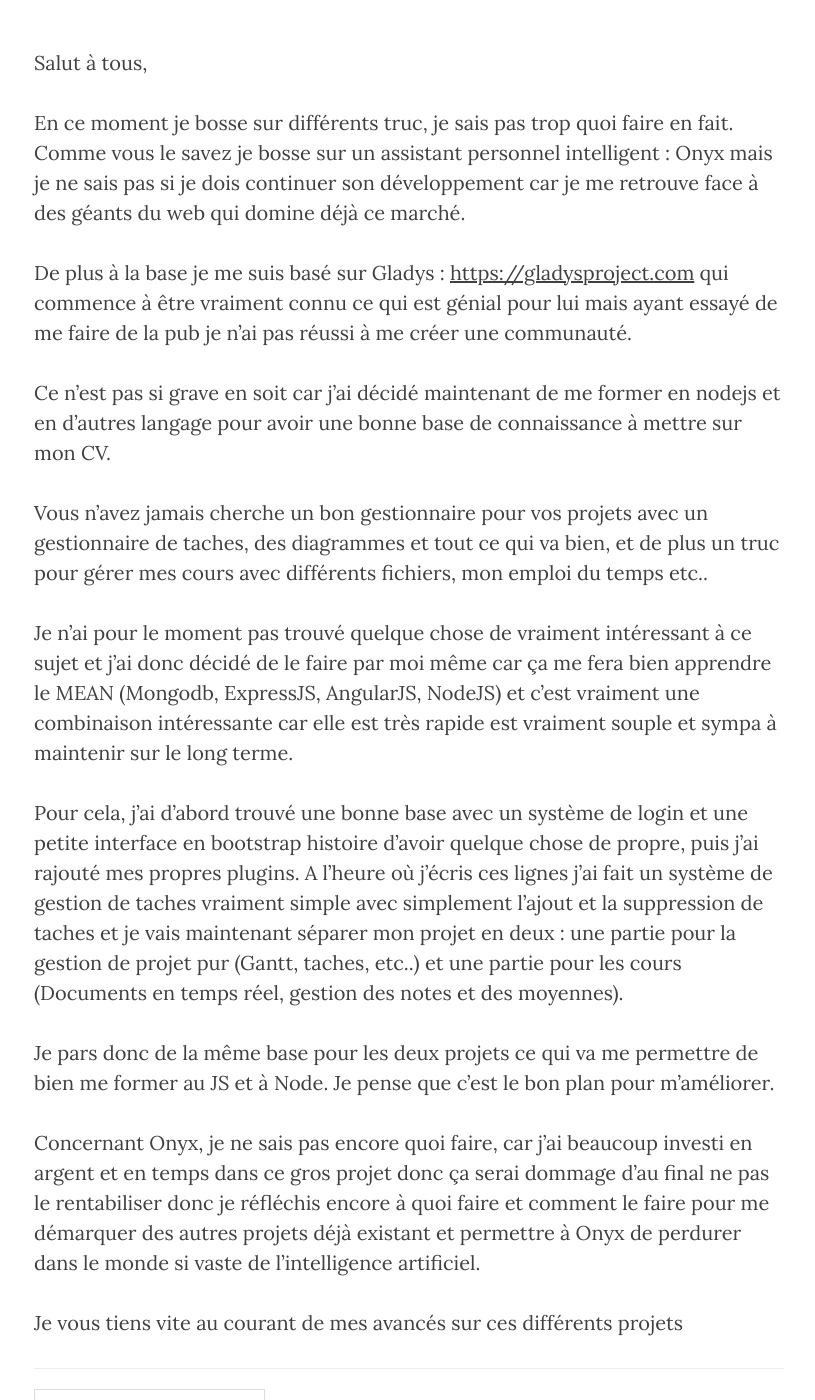
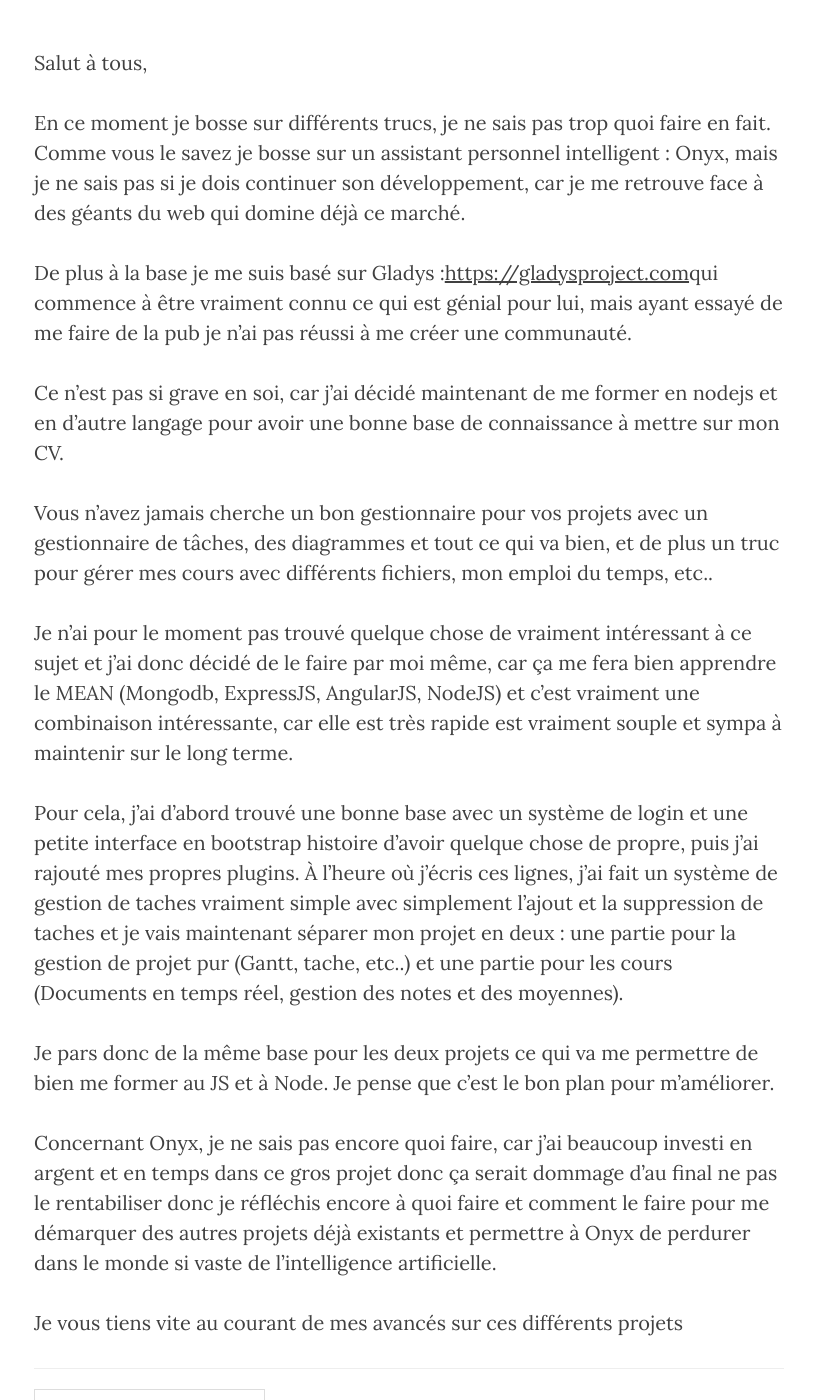
Before and after one commit to Aituglo/aituglo.com, a Jekyll site: the page built from _posts/2017-11-08-mes-différents-projets.md, in a window 1280 px wide and 1400 px high, scrolled down 508 px. Shown: the whole window, without its empty margins (231-1046 px from the left). Built offline with Jekyll 4.4.1, drawn with Linux system fonts in a browser that asks for light colours; nearby versions of some CDN libraries.

Commit message:
Update Articles “2017-11-08-mes-différents-projets”

```diff
--- a/_posts/2017-11-08-mes-différents-projets.md
+++ b/_posts/2017-11-08-mes-différents-projets.md
@@ -8,20 +8,20 @@
 ---
 Salut à tous,
 
-En ce moment je bosse sur différents truc, je sais pas trop quoi faire en fait. Comme vous le savez je bosse sur un assistant personnel intelligent : Onyx mais je ne sais pas si je dois continuer son développement car je me retrouve face à des géants du web qui domine déjà ce marché.
+En ce moment je bosse sur différents trucs, je ne sais pas trop quoi faire en fait. Comme vous le savez je bosse sur un assistant personnel intelligent : Onyx, mais je ne sais pas si je dois continuer son développement, car je me retrouve face à des géants du web qui domine déjà ce marché.
 
-De plus à la base je me suis basé sur Gladys : <https://gladysproject.com> qui commence à être vraiment connu ce qui est génial pour lui mais ayant essayé de me faire de la pub je n'ai pas réussi à me créer une communauté.
+De plus à la base je me suis basé sur Gladys :[https://gladysproject.com](https://gladysproject.com/)qui commence à être vraiment connu ce qui est génial pour lui, mais ayant essayé de me faire de la pub je n’ai pas réussi à me créer une communauté.
 
-Ce n'est pas si grave en soit car j'ai décidé maintenant de me former en nodejs et en d'autres langage pour avoir une bonne base de connaissance à mettre sur mon CV.
+Ce n’est pas si grave en soi, car j’ai décidé maintenant de me former en nodejs et en d’autre langage pour avoir une bonne base de connaissance à mettre sur mon CV.
 
-Vous n'avez jamais cherche un bon gestionnaire pour vos projets avec un gestionnaire de taches, des diagrammes et tout ce qui va bien, et de plus un truc pour gérer mes cours avec différents fichiers, mon emploi du temps etc..
+Vous n’avez jamais cherche un bon gestionnaire pour vos projets avec un gestionnaire de tâches, des diagrammes et tout ce qui va bien, et de plus un truc pour gérer mes cours avec différents fichiers, mon emploi du temps, etc..
 
-Je n'ai pour le moment pas trouvé quelque chose de vraiment intéressant à ce sujet et j'ai donc décidé de le faire par moi même car ça me fera bien apprendre le MEAN (Mongodb, ExpressJS, AngularJS, NodeJS) et c'est vraiment une combinaison intéressante car elle est très rapide est vraiment souple et sympa à maintenir sur le long terme.
+Je n’ai pour le moment pas trouvé quelque chose de vraiment intéressant à ce sujet et j’ai donc décidé de le faire par moi même, car ça me fera bien apprendre le MEAN (Mongodb, ExpressJS, AngularJS, NodeJS) et c’est vraiment une combinaison intéressante, car elle est très rapide est vraiment souple et sympa à maintenir sur le long terme.
 
-Pour cela, j'ai d'abord trouvé une bonne base avec un système de login et une petite interface en bootstrap histoire d'avoir quelque chose de propre, puis j'ai rajouté mes propres plugins. A l'heure où j'écris ces lignes j'ai fait un système de gestion de taches vraiment simple avec simplement l'ajout et la suppression de taches et je vais maintenant séparer mon projet en deux : une partie pour la gestion de projet pur (Gantt, taches, etc..) et une partie pour les cours (Documents en temps réel, gestion des notes et des moyennes).
+Pour cela, j’ai d’abord trouvé une bonne base avec un système de login et une petite interface en bootstrap histoire d’avoir quelque chose de propre, puis j’ai rajouté mes propres plugins. À l’heure où j’écris ces lignes, j’ai fait un système de gestion de taches vraiment simple avec simplement l’ajout et la suppression de taches et je vais maintenant séparer mon projet en deux : une partie pour la gestion de projet pur (Gantt, tache, etc..) et une partie pour les cours (Documents en temps réel, gestion des notes et des moyennes).
 
-Je pars donc de la même base pour les deux projets ce qui va me permettre de bien me former au JS et à Node. Je pense que c'est le bon plan pour m'améliorer.
+Je pars donc de la même base pour les deux projets ce qui va me permettre de bien me former au JS et à Node. Je pense que c’est le bon plan pour m’améliorer.
 
-Concernant Onyx, je ne sais pas encore quoi faire, car j'ai beaucoup investi en argent et en temps dans ce gros projet donc ça serai dommage d'au final ne pas le rentabiliser donc je réfléchis encore à quoi faire et comment le faire pour me démarquer des autres projets déjà existant et permettre à Onyx de perdurer dans le monde si vaste de l'intelligence artificiel.
+Concernant Onyx, je ne sais pas encore quoi faire, car j’ai beaucoup investi en argent et en temps dans ce gros projet donc ça serait dommage d’au final ne pas le rentabiliser donc je réfléchis encore à quoi faire et comment le faire pour me démarquer des autres projets déjà existants et permettre à Onyx de perdurer dans le monde si vaste de l’intelligence artificielle.
 
 Je vous tiens vite au courant de mes avancés sur ces différents projets
```
